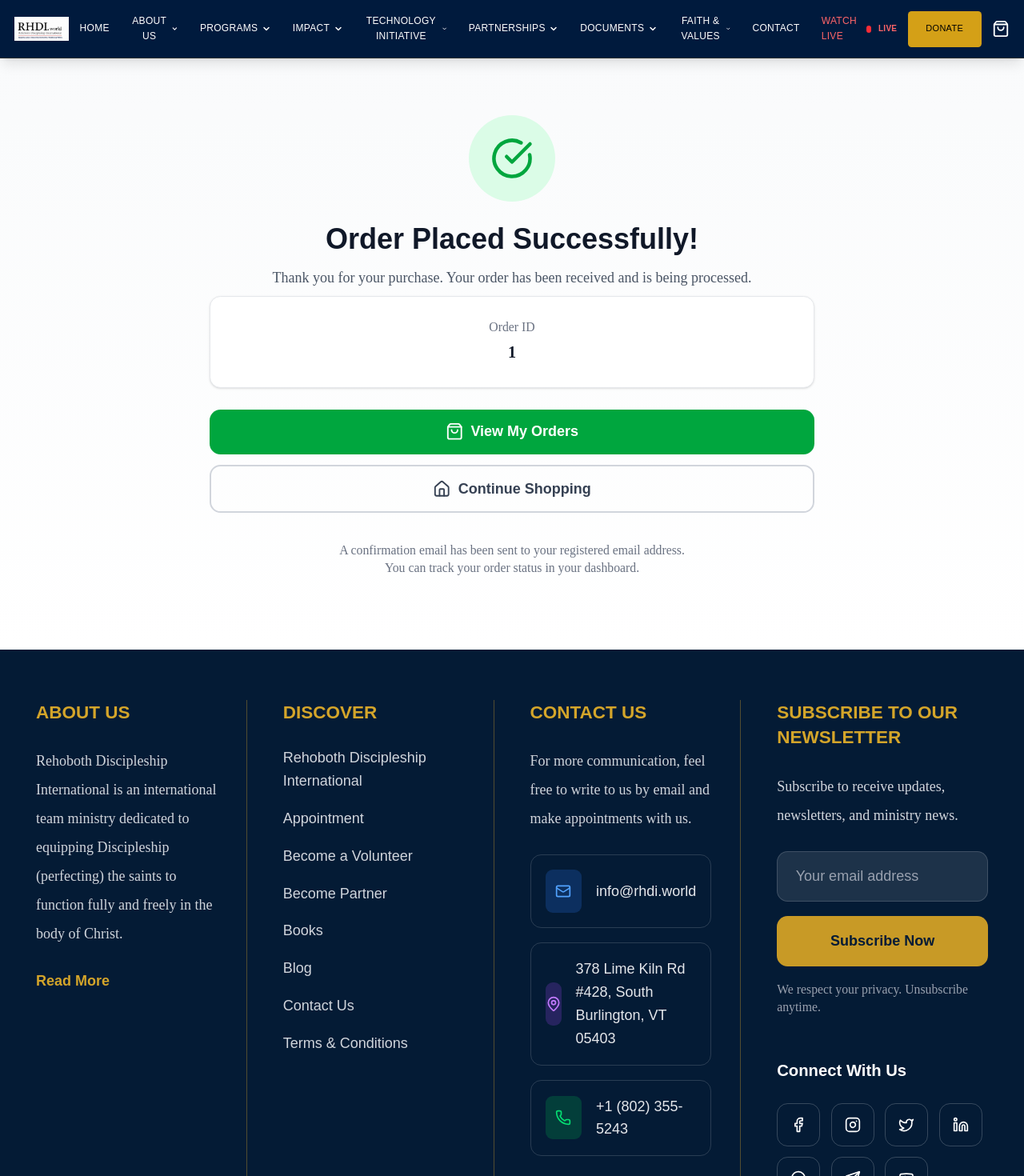
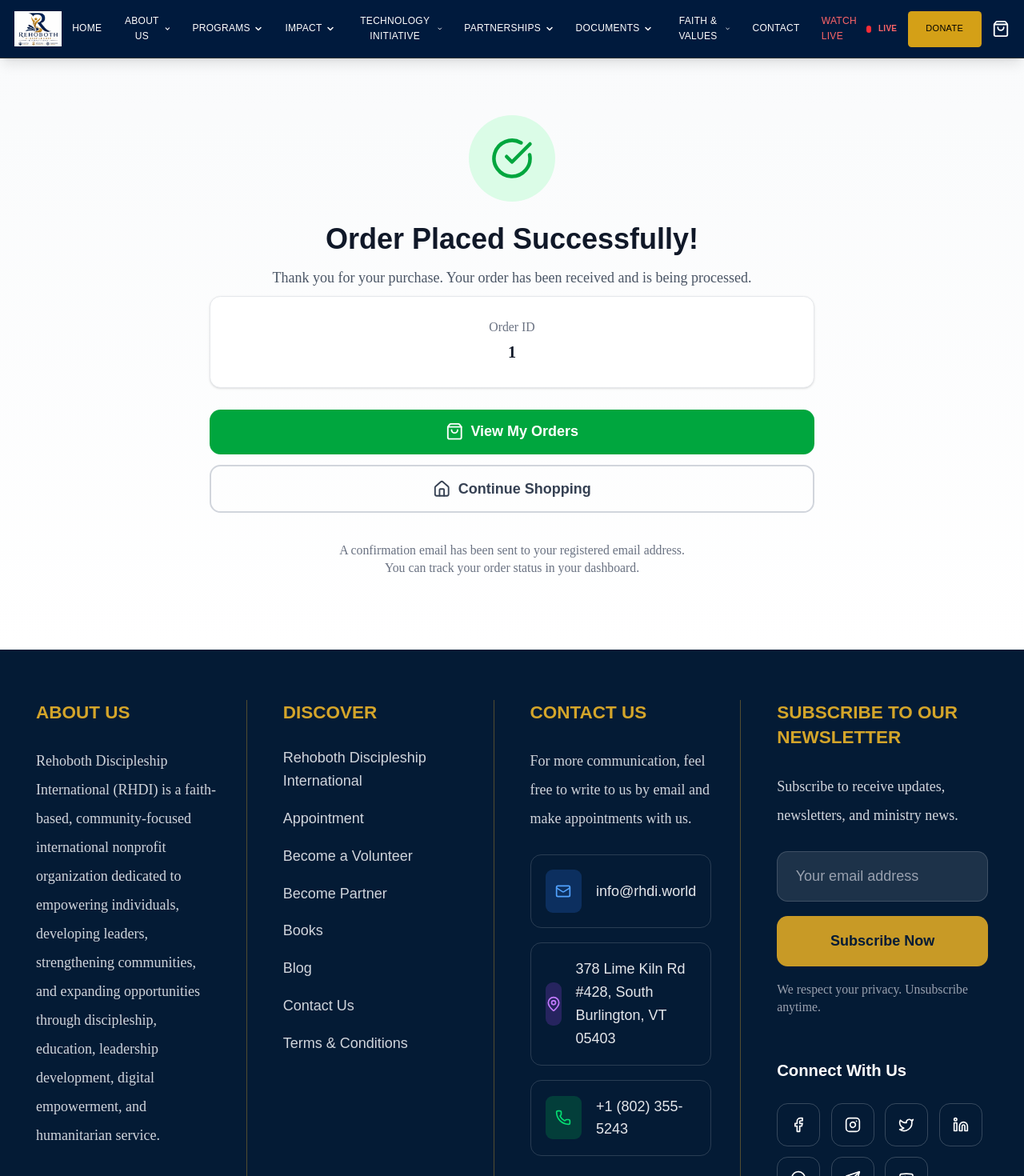
Before and after one commit to Techontz/RHDI, a React (Vite) app: page /order-success/1 in a window 1280 px wide. Shown: the top 1470 px of the page at 80% size. Built offline with nearby package versions, Linux system fonts and the light colour scheme.

Commit message:
Improve frontend data handling

```diff
--- a/index.html
+++ b/index.html
@@ -6,7 +6,7 @@
   <meta name="viewport" content="width=device-width, initial-scale=1.0" />
 
   <!-- Primary Meta Tags - SEO Optimized -->
-  <title>Rehoboth Discipleship International | Christian Discipleship &amp; Leadership Training Worldwide - RHDI.world</title>
+  <title>Rehoboth Discipleship International (RHDI) | Nonprofit Executive | Leadership Development | Community Empowerment | Global Partnerships</title>
   <meta name="title" content="Rehoboth Discipleship International | Christian Discipleship &amp; Leadership Training Worldwide" />
   <meta name="description" content="Discover Rehoboth Discipleship International—an international Christian ministry led by Dr. Daniel Boniface, offering discipleship training, seminars, and live teaching globally." />
   <meta name="keywords" content="Rehoboth Discipleship International, RHDI, Christian ministry, discipleship training, leadership training, Dr. Daniel Boniface, Christian seminars, Bible teaching, discipleship worldwide, Christian leadership" />
--- a/src/website/components/Footer.jsx
+++ b/src/website/components/Footer.jsx
@@ -111,9 +111,7 @@
             </h3>
 
             <p className="text-gray-300 leading-8">
-              Rehoboth Discipleship International is an international team
-              ministry dedicated to equipping Discipleship (perfecting) the
-              saints to function fully and freely in the body of Christ.
+            Rehoboth Discipleship International (RHDI) is a faith-based, community-focused international nonprofit organization dedicated to empowering individuals, developing leaders, strengthening communities, and expanding opportunities through discipleship, education, leadership development, digital empowerment, and humanitarian service.
             </p>
 
             <Link
--- a/src/website/components/Header.jsx
+++ b/src/website/components/Header.jsx
@@ -261,9 +261,9 @@
         {/* Logo */}
         <Link to="/" className="flex items-center">
           <img
-            src="/LOGOO.jpeg"
+            src="/LOGOO.webp"
             alt="RHDI"
-            className="h-25 w-25 object-contain"
+            className="h-15 w-15 object-contain"
           />
         </Link>
 
```
Also changed, not shown: public/LOGOO.webp (added).
